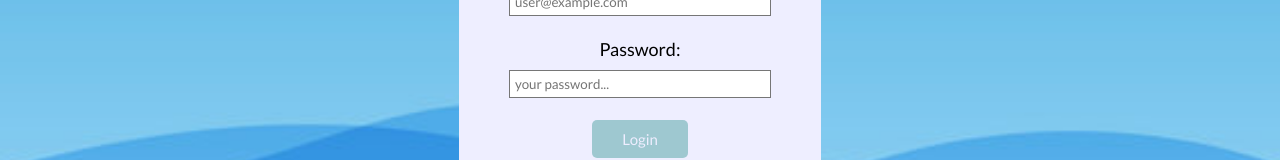
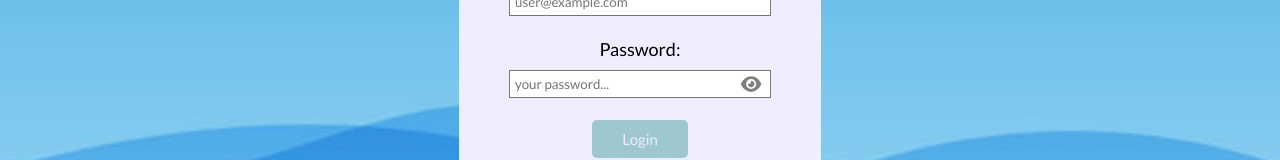
Before and after one commit to mayolito-waje/chatlify, a React (Vite) app in the folder client/: page /auth/login in a window 1280 px wide. Shown: the part 377-537 px from the top of the page. Built offline with nearby package versions, Linux system fonts and the light colour scheme.

Commit message:
move font awesome icon library to own file and improve password component

```diff
--- a/client/src/App.tsx
+++ b/client/src/App.tsx
@@ -1,11 +1,4 @@
 import { Routes, Route, Navigate, useNavigate } from 'react-router-dom';
-import { library } from '@fortawesome/fontawesome-svg-core';
-import {
-  faTriangleExclamation,
-  faCheck,
-  faUser,
-  faMagnifyingGlass,
-} from '@fortawesome/free-solid-svg-icons';
 import { useAppDispatch } from './hooks/react-redux';
 import { handleNotification } from './reducers/notificationReducer';
 import Login from './pages/auth/Login';
@@ -13,8 +6,9 @@ import Register from './pages/auth/Register';
 import Chat from './pages/chat/Chat';
 import Notification from './components/notification/Notification';
 import * as authService from './services/auth';
+import setUpFontAwesomeIcons from './font-awesome';
 
-library.add(faTriangleExclamation, faCheck, faUser, faMagnifyingGlass);
+setUpFontAwesomeIcons();
 
 function App(): JSX.Element {
   const dispatch = useAppDispatch();
--- /dev/null
+++ b/client/src/components/misc/password-input/PasswordInput.tsx
@@ -0,0 +1,51 @@
+import { useState } from 'react';
+import { FontAwesomeIcon } from '@fortawesome/react-fontawesome';
+import PropTypes from 'prop-types';
+import type { InferProps } from 'prop-types';
+import type { ChangeEventHandler } from 'react';
+import './password-input.scss';
+
+function PasswordInput({
+  password,
+  name,
+  placeholder,
+  onChange,
+}: InferProps<typeof PasswordInput.propTypes>): JSX.Element {
+  const [viewPassword, setViewPassword] = useState(false);
+
+  const toggleClick = (): void => {
+    setViewPassword(!viewPassword);
+  };
+
+  return (
+    <div className="password-input">
+      <input
+        type={viewPassword ? 'text' : 'password'}
+        name={name as string}
+        className={name as string}
+        placeholder={placeholder as string}
+        value={password}
+        onChange={onChange as ChangeEventHandler<HTMLInputElement>}
+      />
+      <FontAwesomeIcon
+        icon={viewPassword ? 'eye-slash' : 'eye'}
+        onClick={toggleClick}
+        className="eye-icon"
+      />
+    </div>
+  );
+}
+
+PasswordInput.propTypes = {
+  name: PropTypes.string,
+  placeholder: PropTypes.string,
+  onChange: PropTypes.func,
+  password: PropTypes.string.isRequired,
+};
+
+PasswordInput.defaultProps = {
+  name: 'password',
+  placeholder: 'password...',
+};
+
+export default PasswordInput;
--- /dev/null
+++ b/client/src/components/misc/password-input/password-input.scss
@@ -0,0 +1,15 @@
+.password-input {
+  position: relative;
+}
+
+.eye-icon {
+  color: gray;
+  position: absolute;
+  top: 50%;
+  transform: translateY(-50%);
+  right: 10px;
+
+  &:hover {
+    cursor: pointer;
+  }
+}
--- /dev/null
+++ b/client/src/font-awesome.ts
@@ -0,0 +1,22 @@
+import { library } from '@fortawesome/fontawesome-svg-core';
+import {
+  faTriangleExclamation,
+  faCheck,
+  faUser,
+  faMagnifyingGlass,
+  faEye,
+  faEyeSlash,
+} from '@fortawesome/free-solid-svg-icons';
+
+const setUpFontAwesomeIcons = (): void => {
+  library.add(
+    faTriangleExclamation,
+    faCheck,
+    faUser,
+    faMagnifyingGlass,
+    faEye,
+    faEyeSlash
+  );
+};
+
+export default setUpFontAwesomeIcons;
--- a/client/src/pages/auth/Login.tsx
+++ b/client/src/pages/auth/Login.tsx
@@ -3,12 +3,13 @@ import type { FormEvent, FormEventHandler } from 'react';
 import { Link, useNavigate } from 'react-router-dom';
 import { handleNotification } from '../../reducers/notificationReducer';
 import { useAppDispatch } from '../../hooks/react-redux';
+import PasswordInput from '../../components/misc/password-input/PasswordInput';
 import Logo from '../../components/misc/logo/Logo';
 import * as authService from '../../services/auth';
 import type { UserLogin } from '../../types/user';
+import { AxiosError } from 'axios';
 import './auth.scss';
 import '../../styles/utils.scss';
-import { AxiosError } from 'axios';
 
 function Login(): JSX.Element {
   const [email, setEmail] = useState('');
@@ -67,12 +68,10 @@ function Login(): JSX.Element {
         />
         <br />
         <label htmlFor="login_password">Password: </label>
-        <input
-          type="password"
+        <PasswordInput
+          password={password}
           name="login_password"
-          id="login_password"
           placeholder="your password..."
-          value={password}
           onChange={({ target }) => {
             setPassword(target.value);
           }}
--- a/client/src/pages/auth/Register.tsx
+++ b/client/src/pages/auth/Register.tsx
@@ -6,6 +6,7 @@ import { CircularProgress } from '@mui/material';
 import * as authService from '../../services/auth';
 import axios, { AxiosError } from 'axios';
 import Logo from '../../components/misc/logo/Logo';
+import PasswordInput from '../../components/misc/password-input/PasswordInput';
 import type { FormEvent, FormEventHandler } from 'react';
 import type { UserRegister } from '../../types/user';
 import './auth.scss';
@@ -115,24 +116,20 @@ function Register(): JSX.Element {
         />
         <br />
         <label htmlFor="register_password">Password: </label>
-        <input
-          type="password"
+        <PasswordInput
+          password={password}
           name="register_password"
-          id="register_password"
           placeholder="your password..."
-          value={password}
           onChange={({ target }) => {
             setPassword(target.value);
           }}
         />
         <br />
         <label htmlFor="register_confirm-password">Confirm Password:</label>
-        <input
-          type="password"
+        <PasswordInput
+          password={confirmPassword}
           name="register_confirm-password"
-          id="register_confirm-password"
           placeholder="confirm password..."
-          value={confirmPassword}
           onChange={({ target }) => {
             setConfirmPassword(target.value);
           }}
```
